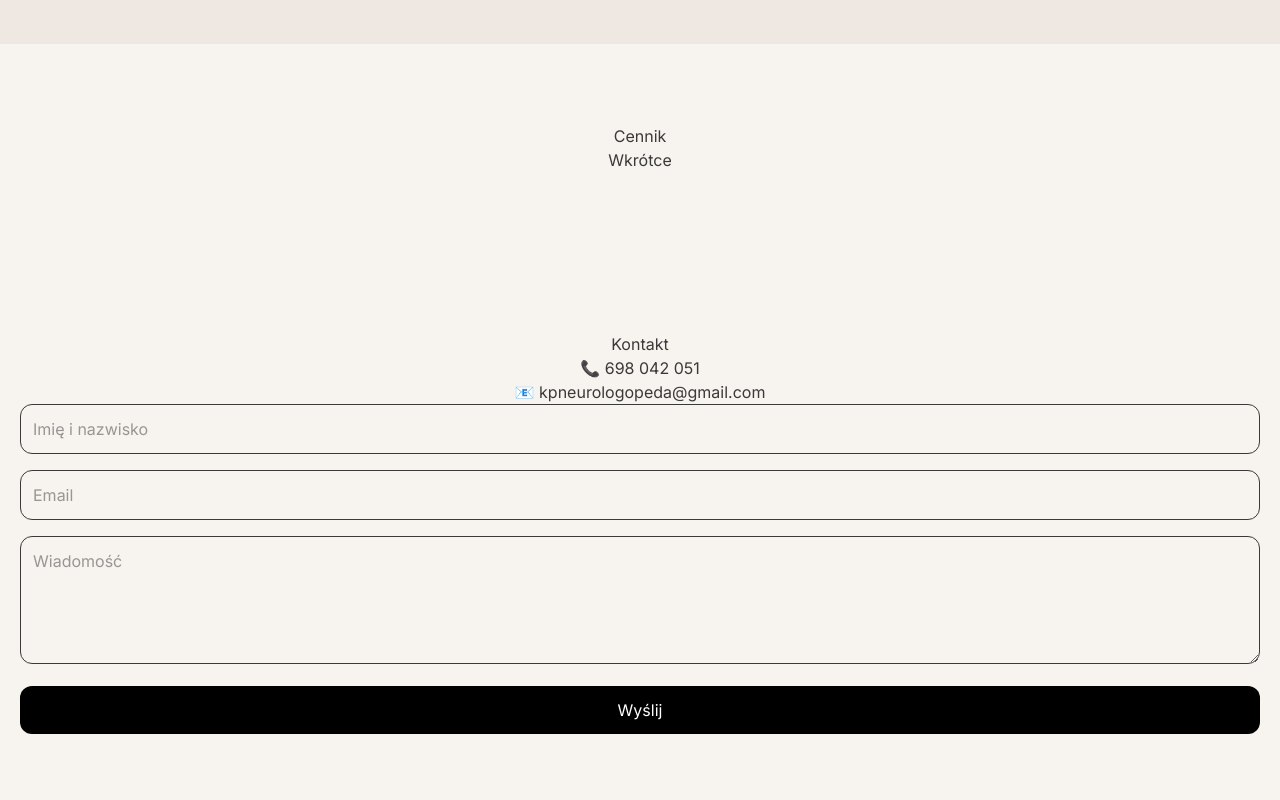
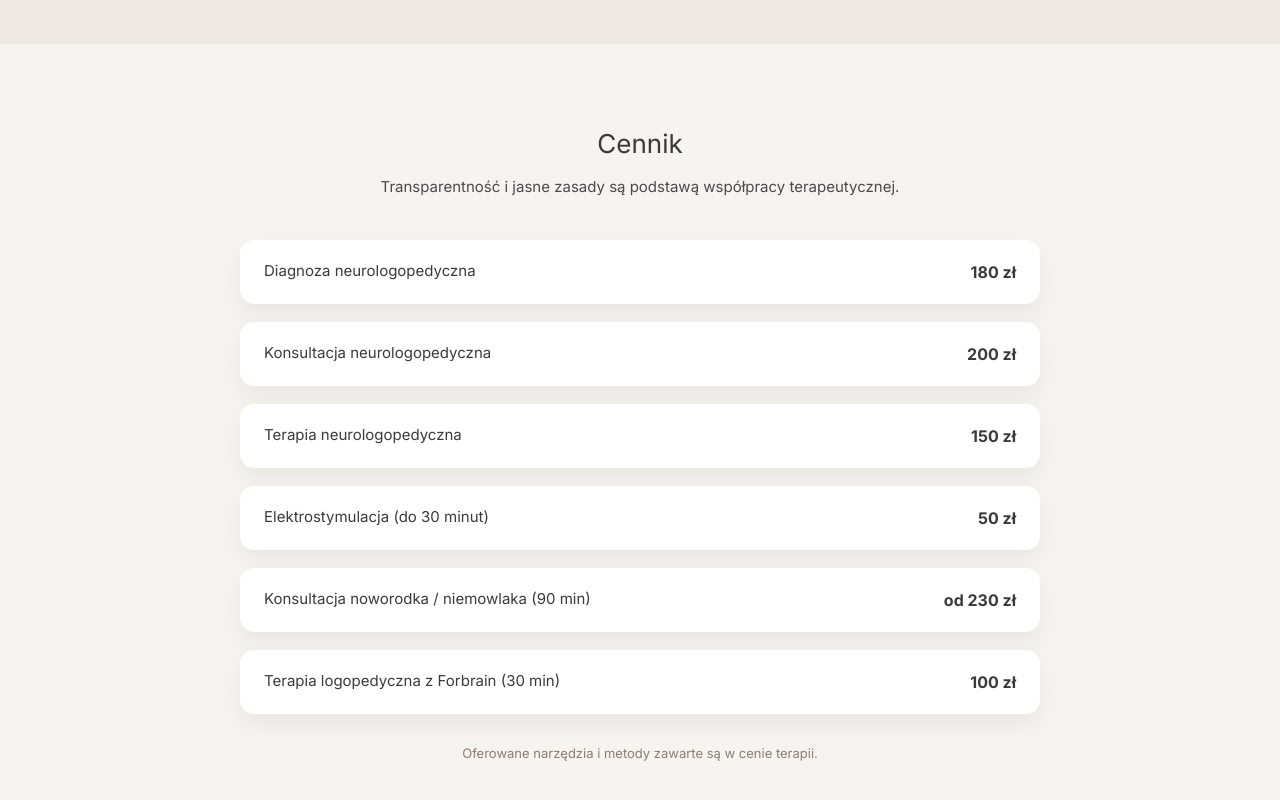
Before and after one commit to mateuszpuchala86-bit/neurologopeda-site, a Next.js app: page / in a window 1280 px wide. Shown: the part 3420-4220 px from the top of the page. Built offline with nearby package versions, Linux system fonts and the light colour scheme.

Commit message:
Upgrade pricing section

```diff
--- a/src/app/page.js
+++ b/src/app/page.js
@@ -319,10 +319,76 @@ export default function Home() {
       <ReviewsSection />
 
       {/* CENNIK */}
-      <section id="cennik" style={{ padding: "80px 20px", textAlign: "center" }}>
-        <h2>Cennik</h2>
-        <p>Wkrótce</p>
-      </section>
+      {/* CENNIK PREMIUM */}
+<section
+  id="cennik"
+  style={{
+    background: "#F7F3EF",
+    padding: "80px 20px",
+    textAlign: "center"
+  }}
+>
+  <h2 style={{ fontSize: "26px", marginBottom: "10px" }}>
+    Cennik
+  </h2>
+
+  <p
+    style={{
+      maxWidth: "650px",
+      margin: "0 auto 40px",
+      lineHeight: "1.8",
+      fontSize: "15px",
+      color: "#4A4A4A"
+    }}
+  >
+    Transparentność i jasne zasady są podstawą współpracy terapeutycznej.
+  </p>
+
+  <div
+    style={{
+      maxWidth: "800px",
+      margin: "0 auto",
+      display: "grid",
+      gap: "18px"
+    }}
+  >
+    {[
+      { name: "Diagnoza neurologopedyczna", price: "180 zł" },
+      { name: "Konsultacja neurologopedyczna", price: "200 zł" },
+      { name: "Terapia neurologopedyczna", price: "150 zł" },
+      { name: "Elektrostymulacja (do 30 minut)", price: "50 zł" },
+      { name: "Konsultacja noworodka / niemowlaka (90 min)", price: "od 230 zł" },
+      { name: "Terapia logopedyczna z Forbrain (30 min)", price: "100 zł" }
+    ].map((item, i) => (
+      <div
+        key={i}
+        style={{
+          background: "white",
+          padding: "20px 24px",
+          borderRadius: "14px",
+          display: "flex",
+          justifyContent: "space-between",
+          alignItems: "center",
+          boxShadow: "0 10px 25px rgba(0,0,0,0.06)",
+          fontSize: "15px"
+        }}
+      >
+        <span>{item.name}</span>
+        <b style={{ fontSize: "16px" }}>{item.price}</b>
+      </div>
+    ))}
+  </div>
+
+  <p
+    style={{
+      marginTop: "30px",
+      fontSize: "13px",
+      color: "#8B7D73"
+    }}
+  >
+    Oferowane narzędzia i metody zawarte są w cenie terapii.
+  </p>
+</section>
 
       {/* KONTAKT */}
       <section id="kontakt" style={{ padding: "80px 20px", textAlign: "center" }}>
```
